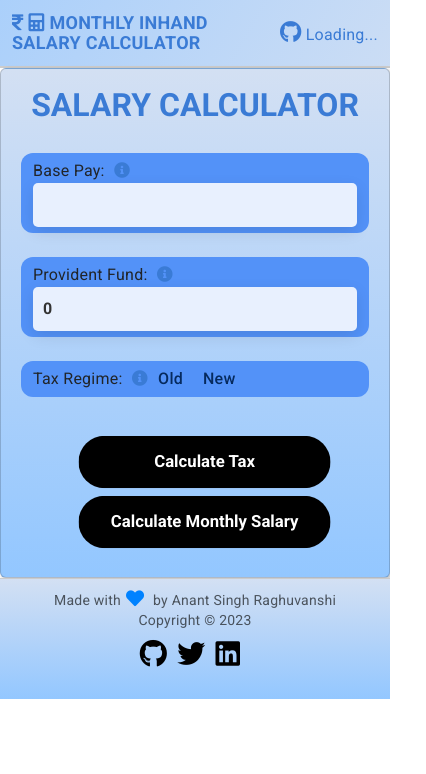
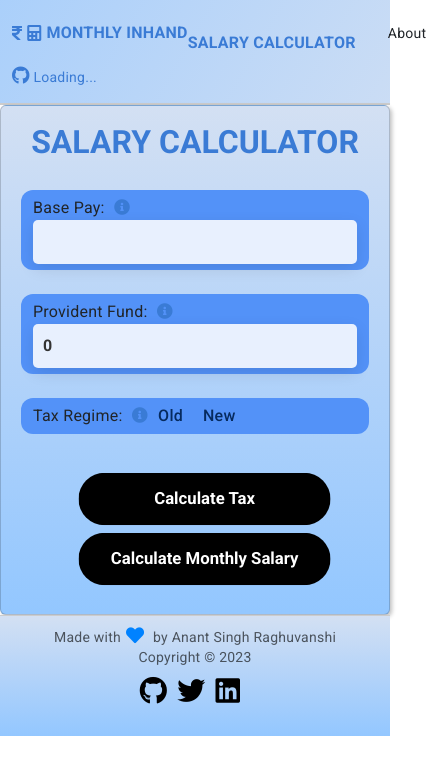
Before and after one commit to anantraghuvanshi/monthly-inhand-salary-calculator, an Angular app: page /salary-calculator in a window 390 px wide. Shown: the top 774 px of the page, 426 px wide, since content can reach past the window. Built offline with nearby package versions, Linux system fonts and the light colour scheme; no server answers.

Commit message:
about added in header

```diff
--- /dev/null
+++ b/src/app/about/about.component.html
@@ -0,0 +1 @@
+<p>about works!</p>
--- a/src/app/app-routing.module.ts
+++ b/src/app/app-routing.module.ts
@@ -2,10 +2,12 @@ import { NgModule } from '@angular/core';
 import { RouterModule, Routes } from '@angular/router';
 import { WelcomeComponent } from './welcome-page/welcome-page.component';
 import { SalaryCalculatorComponent } from './salary-calculator-component/salary-calculator-component';
+import { AboutComponent } from './about/about.component';
 
 const routes: Routes = [
-  { path: '', component: WelcomeComponent }, // Default route to the WelcomeComponent
+  { path: '', component: WelcomeComponent },
   { path: 'salary-calculator', component: SalaryCalculatorComponent },
+  { path: 'about', component: AboutComponent },
 ];
 
 @NgModule({
--- a/src/app/app.module.ts
+++ b/src/app/app.module.ts
@@ -13,6 +13,7 @@ import { BrowserAnimationsModule } from '@angular/platform-browser/animations';
 import { DialogComponentComponent } from './dialog-component/dialog-component.component';
 import { MatDialogModule } from '@angular/material/dialog';
 import { OutputDialogComponent } from './output-dialog/output-dialog.component';
+import { AboutComponent } from './about/about.component';
 
 @NgModule({
   declarations: [
@@ -23,6 +24,7 @@ import { OutputDialogComponent } from './output-dialog/output-dialog.component';
     FooterComponent,
     DialogComponentComponent,
     OutputDialogComponent,
+    AboutComponent,
   ],
   imports: [
     BrowserModule,
--- a/src/app/header/header.component.css
+++ b/src/app/header/header.component.css
@@ -1,4 +1,4 @@
-@import url('https://fonts.googleapis.com/css2?family=Roboto:wght@300;400;500;700&display=swap'); /* Import Roboto font */
+@import url('https://fonts.googleapis.com/css2?family=Roboto:wght@300;400;500;700&display=swap');
 
 .header, .navbar {
   font-family: 'Roboto', sans-serif;
@@ -17,6 +17,8 @@
   color: #3A7BD5;
   font-size: 20px;
   font-weight: bold;
+  margin-left: 0;
+  margin-right: 2rem;
 }
 
 .navbar-nav .nav-link {
@@ -40,7 +42,7 @@
 
 @media screen and (max-width: 600px) {
   .navbar-brand {
-    font-size: 18px;
+    font-size: 16px;
   }
 
   .navbar-brand .second-part::before {
@@ -48,8 +50,16 @@
     white-space: pre;
   }
 
-  .navbar-collapse {
-    flex-grow: 0;
+  .navbar-nav .nav-link {
+    font-size: 14px;
+  }
+
+  .github-icon {
+    font-size: 18px;
+  }
+
+  .star-count {
+    font-size: 14px;
   }
 }
 
@@ -70,6 +80,7 @@
     font-size: 15px;
   }
 }
+
 @keyframes gradient {
   0% {
     background-position: 0% 50%;
@@ -86,12 +97,14 @@
   margin-right: 5px;
   transition: 0.3s;
 }
+
 .fas:hover {
   transform: rotate(360deg);
 }
 
 .github-icon:hover {
-  color: #000000; }
+  color: #000000;
+}
 
 .star-count:hover{
   color: #000000;
--- a/src/app/header/header.component.html
+++ b/src/app/header/header.component.html
@@ -1,12 +1,15 @@
 <header class="header">
   <nav class="navbar navbar-expand-lg">
-    <div class="container">
-      <a class="navbar-brand" href="#">
-        <i class="fas fa-rupee-sign"></i>
-        <i class="fas fa-calculator"></i>
-        <span class="first-part">MONTHLY INHAND</span>
-        <span class="second-part"> SALARY CALCULATOR</span>
-      </a>
+    <div class="container-fluid d-flex">
+      <div class="d-flex align-items-center">
+        <a class="navbar-brand d-flex align-items-center" href="#">
+          <i class="fas fa-rupee-sign"></i>
+          <i class="fas fa-calculator"></i>
+          <span class="first-part">MONTHLY INHAND</span>
+          <span class="second-part"> SALARY CALCULATOR</span>
+        </a>
+        <a class="nav-link" routerLink="/about">About</a>
+      </div>
       <ul class="navbar-nav ml-auto">
         <li class="nav-item">
           <a
```
Also changed, not shown: src/app/about/about.component.ts (added, +10 -0 lines), src/app/about/about.component.css (added), 1 other file (tests, documents, lock files or other folders).
